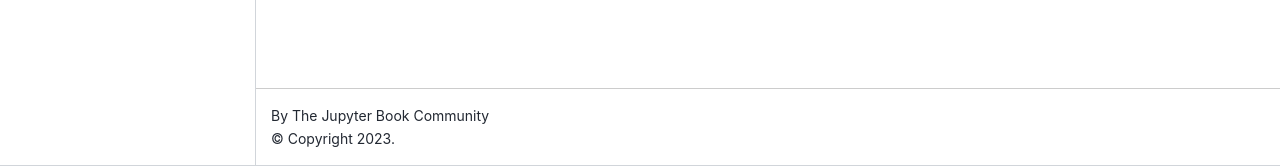
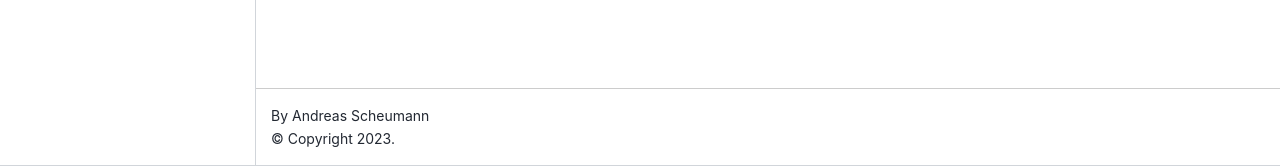
Before and after one commit to AndreasScheumann/rpsbook, a Jupyter Book: the page built from intro.md, in a window 1280 px wide. Shown: the part 734-900 px from the top of the page. Built offline with Jupyter Book 1.0.4 settings and Sphinx 7.4.7 and the Sphinx Book theme 1.1.4, drawn with Linux system fonts in a browser that asks for light colours.

Commit message:
Update _config.yml

```diff
--- a/_config.yml
+++ b/_config.yml
@@ -1,8 +1,8 @@
 # Book settings
 # Learn more at https://jupyterbook.org/customize/config.html
 
-title: My sample book
-author: The Jupyter Book Community
+title: Rock, Paper, Scissors book
+author: Andreas Scheumann
 logo: logo.png
 
 # Force re-execution of notebooks on each build.
```
